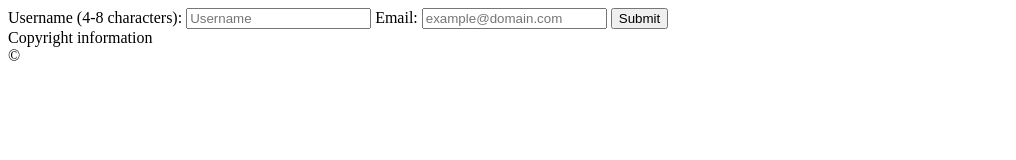
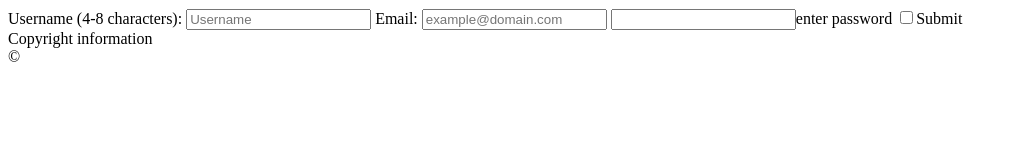
Before and after one commit to Ikechukwu04/TechCon_HTML, a plain HTML site: page techcon_website/register.html in a window 1280 px wide. Shown: the whole page, without its empty margins (0-1016 px from the left). Drawn offline with Linux system fonts and the light colour scheme.

Commit message:
Update register.html

```diff
--- a/techcon_website/register.html
+++ b/techcon_website/register.html
@@ -19,6 +19,8 @@
 
                 <label for="email">Email:</label>
                 <input type="email" id="email" name="email" required placeholder="example@domain.com">
+                <input type="password"<label>enter password</label>
+                <input type="checkbox"
 
                 <button type="submit">Submit</button>
             </form>
```
